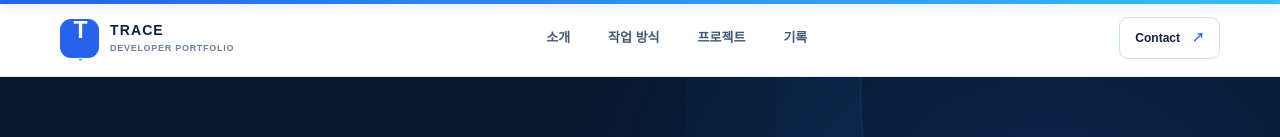
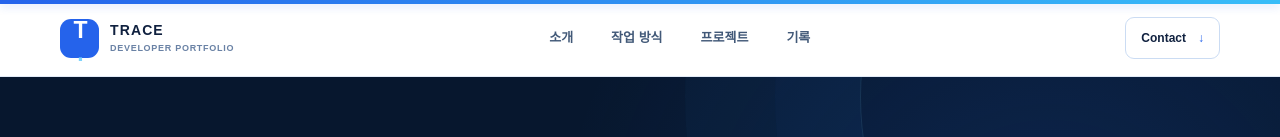
Before and after one commit to SuperNova080710/Trace, a Next.js app: page / in a window 1280 px wide. Shown: the top 137 px of the page. Built offline with nearby package versions, Linux system fonts and the light colour scheme.

Commit message:
fix: 상단 Contact 링크를 하단 연락처 앵커로 변경
- 헤더 Contact는 #contact로 스크롤 이동
- 하단 이메일의 mailto 동작은 유지
- 링크 동작 회귀 테스트 추가

```diff
--- a/src/components/trace-lab.tsx
+++ b/src/components/trace-lab.tsx
@@ -145,8 +145,8 @@ export function TraceLab({ displayName, contactEmail, narrative, metrics }: Prop
             <a href="#projects">프로젝트</a>
             <a href="#evidence">기록</a>
           </nav>
-          <a className="header-contact" href={"mailto:" + contactEmail}>
-            Contact <span aria-hidden="true">↗</span>
+          <a className="header-contact" href="#contact">
+            Contact <span aria-hidden="true">↓</span>
           </a>
         </div>
       </header>
```
Also changed, not shown: 1 other file (tests, documents, lock files or other folders).
